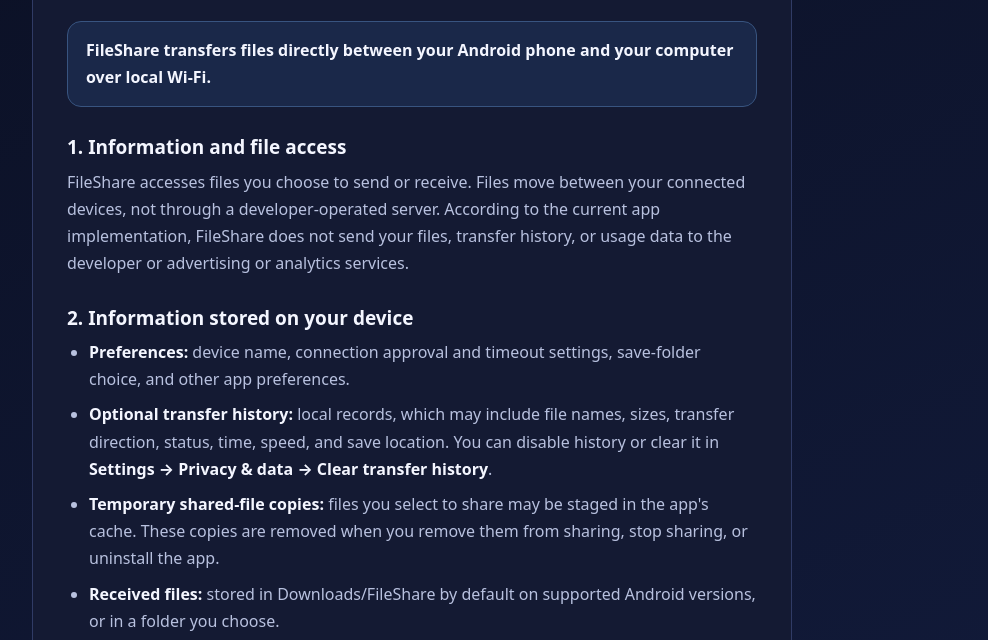
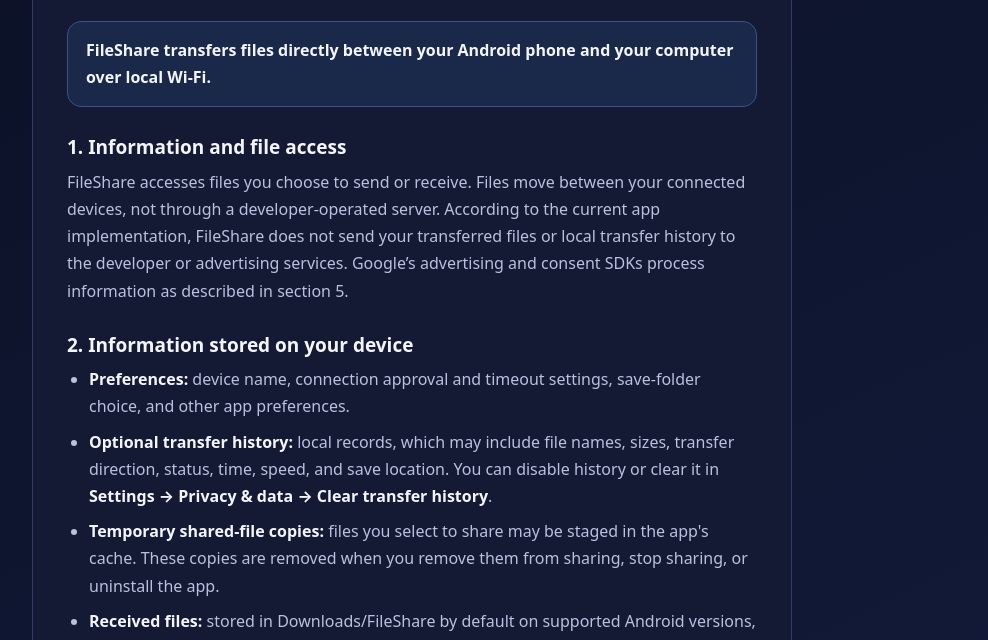
Before and after one commit to maicoders/maicoders.github.io, a plain HTML site: page ff-privacy-policy.html in a window 1280 px wide. Shown: the part 140-780 px from the top of the page, without its empty margins (228-1216 px from the left). Drawn offline with Linux system fonts and the light colour scheme.

Commit message:
Update ff-privacy-policy.html

```diff
--- a/ff-privacy-policy.html
+++ b/ff-privacy-policy.html
@@ -87,9 +87,7 @@
     FileShare accesses files you choose to send or receive.
     Files move between your connected devices, not through
     a developer-operated server. According to the current
-    app implementation, FileShare does not send your files,
-    transfer history, or usage data to the developer or
-    advertising or analytics services.
+    app implementation, FileShare does not send your transferred files or local transfer history to the developer or advertising services. Google’s advertising and consent SDKs process information as described in section 5.
   </p>
 
   <h2>2. Information stored on your device</h2>
```
